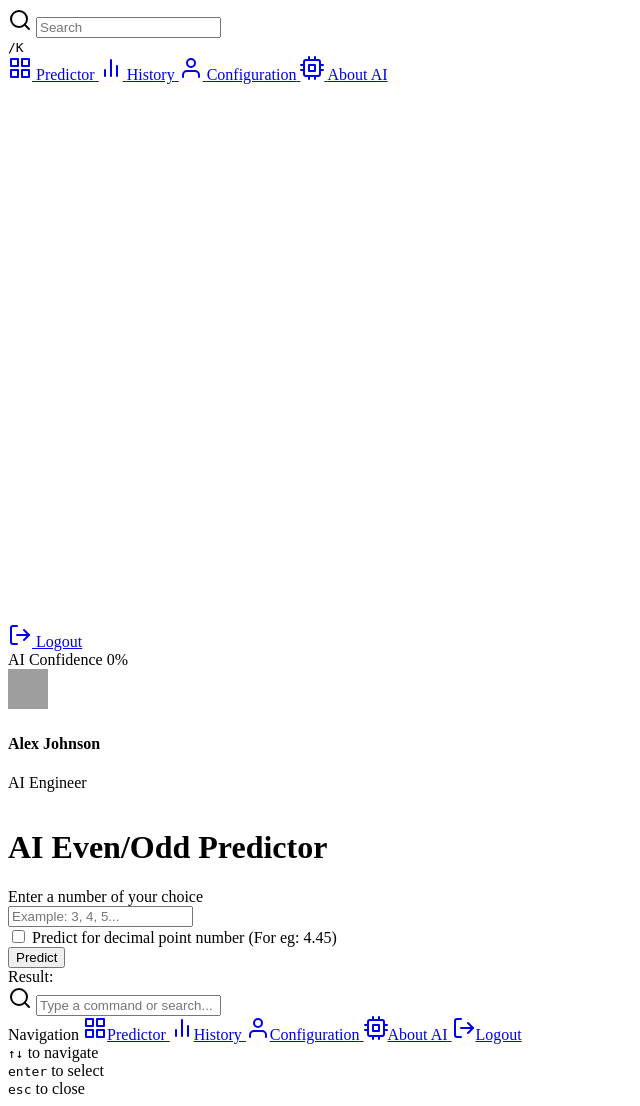
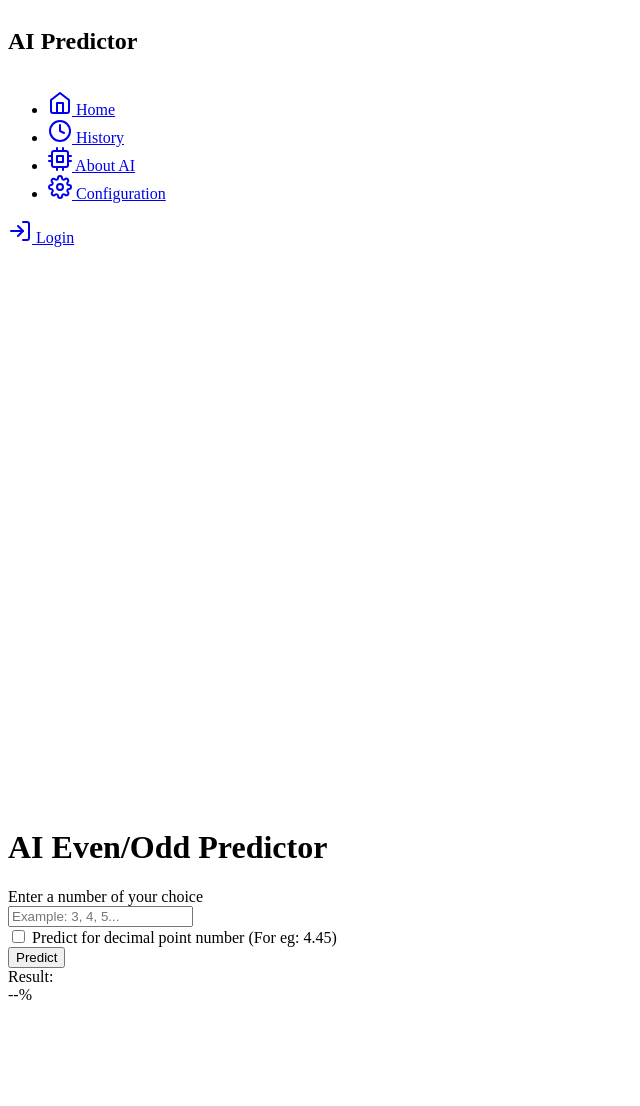
Before and after one commit to mangopulp1/AI-based-Odd-even-predictor, a FastAPI app: page / in a window 1280 px wide. Shown: the whole page, without its empty margins (0-640 px from the left). After the commit the page ends 1000 px from the top, so only its background shows below. Run offline with FastAPI, Linux system fonts and the light colour scheme; grey boxes are pictures that could not be loaded.

Commit message:
rrrreeeed

```diff
--- a/js/main.js
+++ b/js/main.js
@@ -38,7 +38,7 @@
         const data = await response.json();
         loadingAnimation.style.display = "none";
 
-        // Update confidence if it exists in the response
+          // Update confidence if it exists in the response
         // Assuming the backend sends a value between 0 and 1 (e.g., 0.87)
         if (data.confidence !== undefined) updateConfidence(data.confidence);
 
--- a/main.py
+++ b/main.py
@@ -12,13 +12,9 @@
 # Define the base directory (the folder where main.py is located)
 BASE_DIR = Path(__file__).resolve().parent
 
-# --- FIX: Mount for CSS and other general assets ---
-# Maps URL path /static -> local directory {BASE_DIR}/static
+# Mount the 'static' directory to serve CSS, JS, and other assets
+# This maps the URL path /static to the local directory {BASE_DIR}/static
 app.mount("/static", StaticFiles(directory=BASE_DIR / "static"), name="static")
-
-# --- FIX: Mount for JS as explicitly requested ---
-# Maps URL path /js -> local directory {BASE_DIR}/js
-app.mount("/js", StaticFiles(directory=BASE_DIR / "js"), name="js")
 
 # Ensure your 'templates' directory is correct
 templates = Jinja2Templates(directory=BASE_DIR / "templates")
@@ -26,19 +22,19 @@
 @app.get("/", response_class=HTMLResponse)
 async def home(request: Request):
     # Pass the 'request' object, which is REQUIRED for Jinja2's url_for
-    return templates.TemplateResponse("index.html", {"request": request})
+    return templates.TemplateResponse("index.html", {"request": request, "active_page": "home"})
 
 @app.get("/history", response_class=HTMLResponse)
 async def history(request: Request):
-    return templates.TemplateResponse("history.html", {"request": request})
+    return templates.TemplateResponse("history.html", {"request": request, "active_page": "history"})
 
 @app.get("/About-AI", response_class=HTMLResponse)
 async def cpu(request: Request):
-    return templates.TemplateResponse("About-AI.html", {"request": request})
+    return templates.TemplateResponse("About-AI.html", {"request": request, "active_page": "about-ai"})
 
 @app.get("/configuration", response_class=HTMLResponse)
-async def configurationration(request: Request):
-    return templates.TemplateResponse("configuration.html", {"request": request})
+async def configuration(request: Request):
+    return templates.TemplateResponse("configuration.html", {"request": request, "active_page": "configuration"})
 
 
 @app.get("/login", response_class=HTMLResponse)
@@ -50,11 +46,11 @@
     return templates.TemplateResponse("signup.html", {"request": request})
 
 @app.get("/forgot_password", response_class=HTMLResponse)
-async def signup(request: Request):
+async def forgot_password(request: Request):
     return templates.TemplateResponse("forgot_password.html", {"request": request})
 
 @app.get("/Reset_password", response_class=HTMLResponse)
-async def signup(request: Request):
+async def reset_password(request: Request):
     return templates.TemplateResponse("Reset_password.html", {"request": request})
 
 @app.post("/predict", response_class=JSONResponse)
@@ -71,7 +67,7 @@
         model = EvenOddModel(allow_decimal=allow_decimal_bool)
         result = model.predict(number)
 
-        return JSONResponse(content={"prediction": result}, status_code=200)
+        return JSONResponse(content={"prediction": result, "confidence": 0.95}, status_code=200)
     except ValueError as e:
         return JSONResponse(content={"prediction": f"Validation Error: {str(e)}"}, status_code=400)
     except Exception as e:
--- a/templates/base.html
+++ b/templates/base.html
@@ -3,110 +3,42 @@
 <head>
     <meta charset="UTF-8">
     <meta name="viewport" content="width=device-width, initial-scale=1.0">
-    <title>{% block title %}AI Predictor{% endblock %}</title>
-    <link rel="stylesheet" href="{{ url_for('static', path='style.css') }}">
+    <title>{% block title %}My App{% endblock %}</title>
+
+    <!-- Main Stylesheet -->
+    <link rel="stylesheet" href="{{ url_for('static', path='static/style.css') }}">
+    <!-- Google Fonts -->
     <link href="https://fonts.googleapis.com/css2?family=Poppins:wght@400;500;600;700&display=swap" rel="stylesheet">
+    <!-- Icons -->
     <script src="https://unpkg.com/feather-icons"></script>
+
 </head>
 <body>
-    <aside class="sidebar">
-        <div class="searchbar">
-            <i data-feather="search"></i>
-            <input type="search" id="search" placeholder="Search">
-            <div class="search-shortcut-key">
-               <kbd>/</kbd><kbd>K</kbd>
+    <div class="container">
+        <nav class="sidebar">
+            <div class="sidebar-header">
+                <h2>AI Predictor</h2>
             </div>
-        </div>
-
-        <div class="sidebar-links">
-            <div class="main-nav-links"> <!-- This div pushes the logout button down -->
-                <a href="/" class="{% if request.url.path == '/' %}active{% endif %}">
-                    <i data-feather="grid"></i>
-                    <span>Predictor</span>
-                </a>
-                <a href="/history" class="{% if request.url.path == '/history' %}active{% endif %}">
-                    <i data-feather="bar-chart-2"></i>
-                    <span>History</span>
-                </a>
-                <a href="/configuration" class="{% if request.url.path == '/configuration' %}active{% endif %}">
-                    <i data-feather="user"></i>
-                    <span>Configuration</span>
-                </a>
-                <a href="/About-AI" class="{% if request.url.path == '/About-AI' %}active{% endif %}">
-                    <i data-feather="cpu"></i>
-                    <span>About AI</span>
-                </a>
+            <ul class="nav-links">
+                <li class="{{ 'active' if active_page == 'home' else '' }}"><a href="/"><i data-feather="home"></i> Home</a></li>
+                <li class="{{ 'active' if active_page == 'history' else '' }}"><a href="/history"><i data-feather="clock"></i> History</a></li>
+                <li class="{{ 'active' if active_page == 'about-ai' else '' }}"><a href="/About-AI"><i data-feather="cpu"></i> About AI</a></li>
+                <li class="{{ 'active' if active_page == 'configuration' else '' }}"><a href="/configuration"><i data-feather="settings"></i> Configuration</a></li>
+            </ul>
+            <div class="sidebar-footer">
+                <a href="/login" class="btn-logout"><i data-feather="log-in"></i> Login</a>
             </div>
-
-            <a href="/login" class="logout-link">
-                <i data-feather="log-out"></i>
-                <span>Logout</span>
-            </a>
-        </div>
-
-        <!-- AI Confidence Indicator -->
-        <div class="confidence-indicator">
-            <div class="confidence-header">
-                <span class="confidence-label">AI Confidence</span>
-                <span class="confidence-percentage">0%</span>
-            </div>
-            <div class="confidence-progress-bar">
-                <div class="confidence-progress-fill"></div>
-            </div>
-        </div>
-
-
-        <div class="profile-section">
-              <img src="https://i.pravatar.cc/40" alt="Profile-picture" class="profile-pic">
-              <div class="profile-info">
-                 <h4>Alex Johnson</h4>
-                 <p>AI Engineer</p>
-              </div>
-        </div>
-    </aside>
-
-    <main class="main-content">
-        {% block content %}{% endblock %}
-    </main>
-
-    <!-- Search Modal -->
-    <div class="search-modal-overlay hidden" id="search-overlay">
-        <div class="search-modal">
-            <div class="search-modal-input-wrapper">
-                <i data-feather="search"></i>
-                <input type="text" id="modal-search-input" placeholder="Type a command or search...">
-            </div>
-            <div class="search-modal-results">
-                <span class="results-label">Navigation</span>
-                <a href="/" class="result-item">
-                    <i data-feather="grid"></i><span>Predictor</span>
-                </a>
-                <a href="/history" class="result-item">
-                    <i data-feather="bar-chart-2"></i><span>History</span>
-                </a>
-                <a href="/configuration" class="result-item">
-                    <i data-feather="user"></i><span>Configuration</span>
-                </a>
-                <a href="/About-AI" class="result-item">
-                    <i data-feather="cpu"></i><span>About AI</span>
-                </a>
-                <a href="/login" class="result-item">
-                    <i data-feather="log-out"></i><span>Logout</span>
-                </a>
-            </div>
-            <div class="search-modal-footer">
-                <div class="footer-item"><kbd>↑</kbd><kbd>↓</kbd> to navigate</div>
-                <div class="footer-item"><kbd>enter</kbd> to select</div>
-                <div class="footer-item"><kbd>esc</kbd> to close</div>
-            </div>
-        </div>
+        </nav>
+        <main class="main-content">
+            {% block content %}{% endblock %}
+        </main>
     </div>
 
+    <!-- Script to activate icons -->
     <script>
-        // This ensures feather icons are replaced on all pages
-        feather.replace();
+      feather.replace()
     </script>
-    <!-- The main.js script is now included in the base template -->
-    <script src="/js/main.js"></script>
+    <!-- Main JavaScript File -->
+    <script src="{{ url_for('static', path='js/main.js') }}"></script>
 </body>
 </html>
--- a/templates/index.html
+++ b/templates/index.html
@@ -18,11 +18,15 @@
         <button class="btn predict-btn" type="submit">Predict</button>
     </form>
     <div class="result-box hidden" id="result-box">
-            <span class="result-label">Result:</span>
+        <span class="result-label">Result:</span>
         <div class="result-content">
             <span class="result-text" id="result-text"></span>
             <div class="loading-animation" id="loading-animation"></div>
         </div>
     </div>
+    <div class="confidence-indicator">
+        <div class="confidence-percentage" data-animation-interval="">--%</div>
+        <div class="confidence-progress-bar"><span class="confidence-progress-fill"></span></div>
+    </div>
 </div>
 {% endblock %}
```
